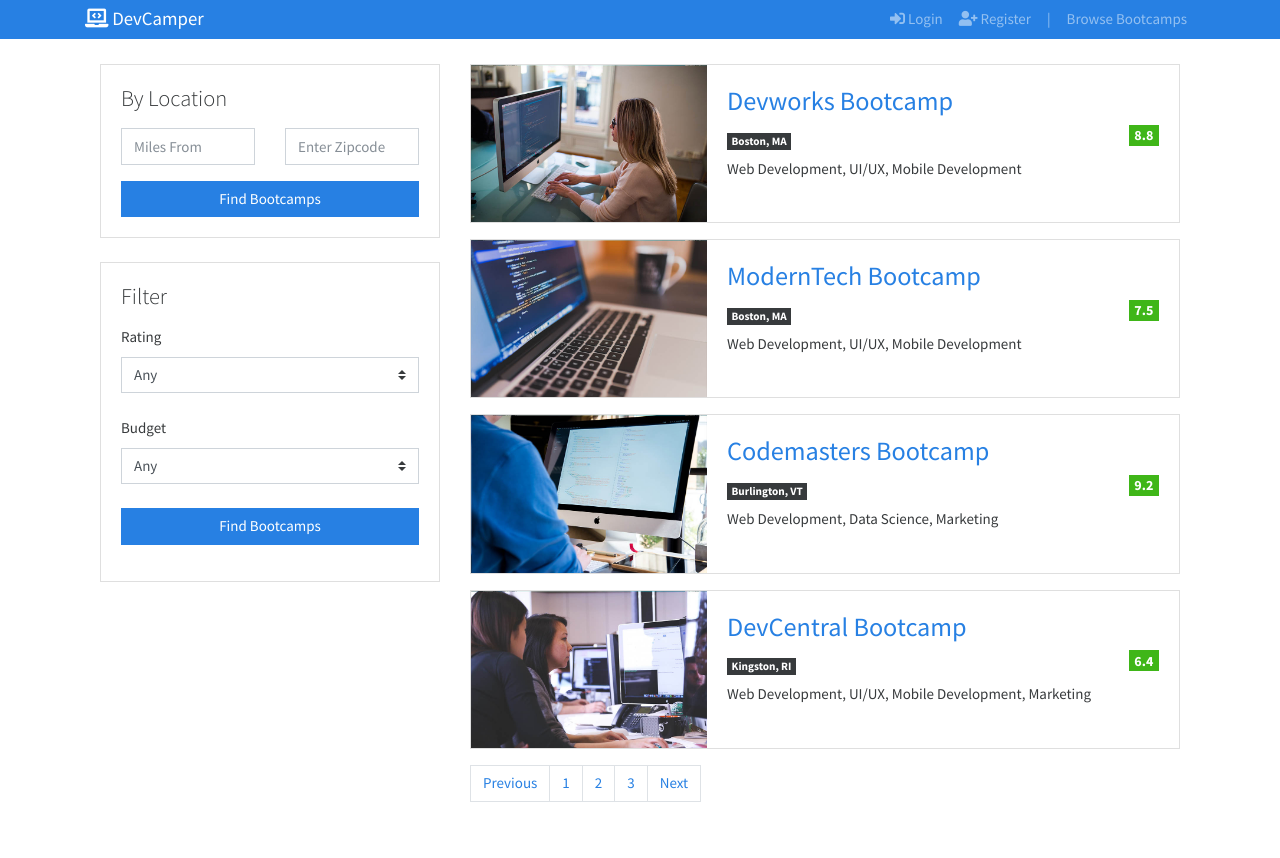
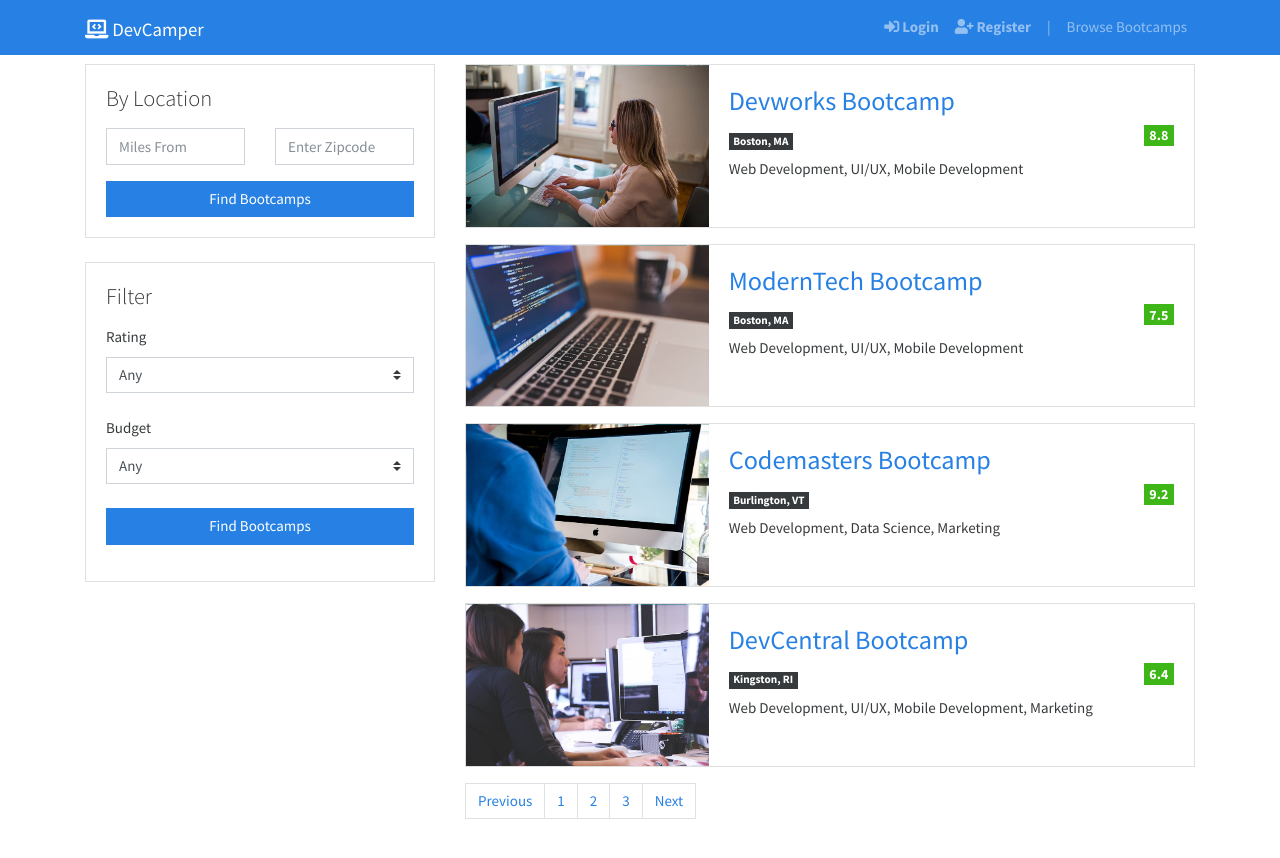
Before and after one commit to zAhmedAly/devcamper, a React (Create React App) app: page /bootcamps in a window 1280 px wide. Shown: the top 858 px of the page. Built offline with nearby package versions, Linux system fonts and the light colour scheme; no server answers.

Commit message:
commit 11012020-01

```diff
--- a/src/components/bootcamps/BootcampList.js
+++ b/src/components/bootcamps/BootcampList.js
@@ -4,7 +4,7 @@ import { Link } from "react-router-dom";
 const BootcampList = () => {
   return (
     <section className="mt-5">
-      <div className="container">
+      {/* <div className="container"> */}
       <div className="row py-3">
         <div className="col-md-4">
           <div className="card card-body mb-4">
@@ -157,9 +157,7 @@ const BootcampList = () => {
                       </span>
                     </Link>
                   </h5>
-                    <span className="badge badge-dark mb-2">
-                      Burlington, VT
-                    </span>
+                  <span className="badge badge-dark mb-2">Burlington, VT</span>
                   <p className="card-text">
                     Web Development, Data Science, Marketing
                   </p>
@@ -227,7 +225,7 @@ const BootcampList = () => {
           </nav>
         </div>
       </div>
-      </div>
+      {/* </div> */}
     </section>
   );
 };
--- a/src/components/routing/Routes.js
+++ b/src/components/routing/Routes.js
@@ -23,7 +23,7 @@ import PrivateRoute from "../routing/PrivateRoute";
 
 const Routes = (props) => {
   return (
-    <section className="container mb-5">
+    <section className="container">
       <Alert />
       <Switch>
         <Route exact path="/register" component={Register} />
--- a/src/components/shared/Navbar.js
+++ b/src/components/shared/Navbar.js
@@ -64,7 +64,8 @@ const Navbar = ({ auth: { isAuthenticated }, logout }) => {
           data-target=".navbar-collapse.show"
           to="/login"
         >
-          <i className="fas fa-sign-in-alt"></i> Login
+          <i className="fas fa-sign-in-alt"></i>
+          <strong> Login</strong>
         </Link>
       </li>
       <li className="nav-item">
@@ -74,7 +75,7 @@ const Navbar = ({ auth: { isAuthenticated }, logout }) => {
           data-target=".navbar-collapse.show"
           to="/register"
         >
-          <i className="fas fa-user-plus"></i> Register
+          <i className="fas fa-user-plus"></i> <strong> Register</strong>
         </Link>
       </li>
     </>
@@ -83,9 +84,11 @@ const Navbar = ({ auth: { isAuthenticated }, logout }) => {
   return (
     <nav className="navbar navbar-expand-md navbar-dark bg-primary fixed-top py-0">
       <div className="container">
-        <Link className="navbar-brand" to="/">
-          <i className="fas fa-laptop-code"></i> DevCamper
-        </Link>
+        <h1>
+          <Link className="navbar-brand" to="/">
+            <i className="fas fa-laptop-code"></i> <strong> DevCamper</strong>
+          </Link>
+        </h1>
         <button
           className="navbar-toggler"
           type="button"
```
Also changed, not shown: src/index.css (+15 -1 lines). Lines whose indentation alone changed are shown as unchanged.
